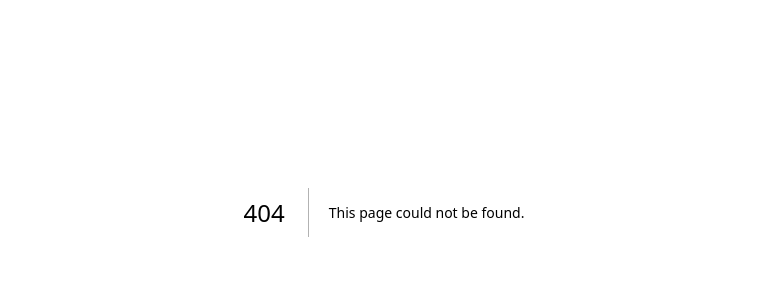
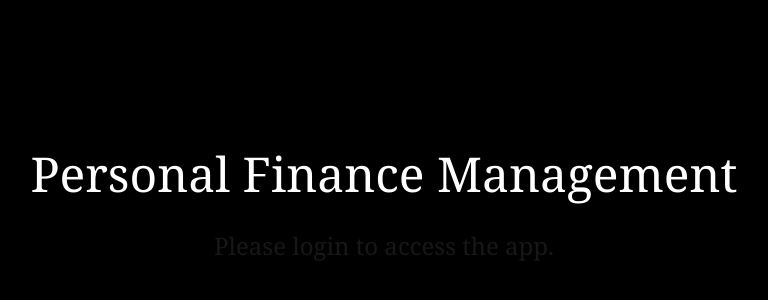
Before and after one commit to gurleensingh01/personal-finance-management, a Next.js app: page /personal-finance-management/main in a window 1280 px wide. Before the commit this address had no page. Shown: the part 188-488 px from the top of the page, without its empty margins (256-1024 px from the left). Built offline with nearby package versions, Linux system fonts and the light colour scheme; no server answers.

Commit message:
added Auth

```diff
--- a/app/page.js
+++ b/app/page.js
@@ -1,7 +1,16 @@
+import Link from 'next/link';
+
 export default function Page() {
+
   return (
-    <div className="flex h-screen bg-black justify-center items-center text-5xl font-sans">
-      <p className="text-white">Personal Finance Management</p>
-    </div>
-  );
+      <div className="flex h-screen bg-black font-serif">
+
+        <div className="m-auto text-center">
+          <p className="text-white text-5xl mb-8">Personal Finance Management</p>
+          <p className='text-3xl'>Begin your finance <Link className="hover:underline hover:cursor-pointer" href="/personal-finance-management">now</Link>
+          </p>
+        </div>
+
+      </div>
+    );
 }
--- /dev/null
+++ b/app/personal-finance-management/_utils/auth-context.js
@@ -0,0 +1,42 @@
+"use client";
+
+import { useContext, createContext, useState, useEffect } from "react";
+import {
+  signInWithPopup,
+  signOut,
+  onAuthStateChanged,
+  GoogleAuthProvider,
+} from "firebase/auth";
+import { auth } from "./firebase";
+
+const AuthContext = createContext();
+
+export const AuthContextProvider = ({ children }) => {
+  const [user, setUser] = useState(null);
+
+  const googleSignIn = () => {
+    const provider = new GoogleAuthProvider();
+    return signInWithPopup(auth, provider);
+  };
+
+  const firebaseSignOut = () => {
+    return signOut(auth);
+  };
+
+  useEffect(() => {
+    const unsubscribe = onAuthStateChanged(auth, (currentUser) => {
+      setUser(currentUser);
+    });
+    return () => unsubscribe();
+  }, [user]);
+
+  return (
+    <AuthContext.Provider value={{ user, googleSignIn, firebaseSignOut }}>
+      {children}
+    </AuthContext.Provider>
+  );
+};
+
+export const useUserAuth = () => {
+  return useContext(AuthContext);
+};
--- /dev/null
+++ b/app/personal-finance-management/_utils/firebase.js
@@ -0,0 +1,19 @@
+// Import the functions you need from the SDKs you need
+import { initializeApp } from "firebase/app";
+// TODO: Add SDKs for Firebase products that you want to use
+// https://firebase.google.com/docs/web/setup#available-libraries
+import { getAuth } from "firebase/auth";
+
+// Your web app's Firebase configuration
+const firebaseConfig = {
+  apiKey: process.env.NEXT_PUBLIC_FIREBASE_API_KEY,
+  authDomain: process.env.NEXT_PUBLIC_FIREBASE_AUTH_DOMAIN,
+  projectId: process.env.NEXT_PUBLIC_FIREBASE_PROJECT_ID,
+  storageBucket: process.env.NEXT_PUBLIC_FIREBASE_STORAGE_BUCKET,
+  messagingSenderId: process.env.NEXT_PUBLIC_FIREBASE_MESSAGING_SENDER_ID,
+  appId: process.env.NEXT_PUBLIC_FIREBASE_APP_ID,
+};
+
+// Initialize Firebase
+const app = initializeApp(firebaseConfig);
+export const auth = getAuth(app);
--- /dev/null
+++ b/app/personal-finance-management/layout.js
@@ -0,0 +1,5 @@
+import { AuthContextProvider } from "./_utils/auth-context";
+
+export default function Layout({ children }) {
+  return <AuthContextProvider>{children}</AuthContextProvider>;
+}
--- /dev/null
+++ b/app/personal-finance-management/main/page.js
@@ -0,0 +1,69 @@
+"use client";
+import { useUserAuth } from '../_utils/auth-context.js';
+import Link from 'next/link';
+
+export default function Page() {
+  const { user, firebaseSignOut } = useUserAuth();
+
+  const handleSignOut = async () => {
+    await firebaseSignOut();
+  };
+
+  if (!user) {
+    return (
+      <main className="flex h-screen bg-black font-serif">
+        <div className="m-auto text-center">
+          <p className="text-white text-5xl mb-8">Personal Finance Management</p>
+          <p className="text-2xl m-3">
+            Please <Link className="text-2xl hover:underline" href="/personal-finance-management">login</Link> to access the app.
+          </p>
+        </div>
+      </main>
+    );
+  }
+
+  return (
+    <div className="flex h-screen bg-black font-serif">
+
+      <div className="absolute top-4 right-4">
+        <button
+          onClick={handleSignOut}
+          className="bg-red-500 text-white px-4 py-2 rounded-md hover:bg-red-700 transition duration-300"
+        >
+          Logout
+        </button>
+      </div>
+
+      <div className="m-auto text-center">
+        <p className="text-white text-5xl mb-8">Personal Finance Management</p>
+        <p className="text-2xl m-3">
+                Welcome, {user.displayName}. Let's manage your finances.
+              </p>
+        <div className="border-4 border-white p-5 rounded-full w-96 mx-auto">
+          <label
+            className="block text-white text-2xl font-semibold mb-2"
+            htmlFor="salary"
+          >
+            Enter your salary:
+          </label>
+          <input
+            type="number"
+            id="salary"
+            name="salary"
+            className="p-2 rounded-md text-black w-28"
+            placeholder="Amount"
+          />
+          <select
+            className="ml-4 p-2 rounded-md text-black"
+            name="salaryType"
+            id="salaryType"
+          >
+            <option value="wage">Wage</option>
+            <option value="monthly">Monthly</option>
+            <option value="yearly">Yearly</option>
+          </select>
+        </div>
+      </div>
+    </div>
+  );
+}
--- /dev/null
+++ b/app/personal-finance-management/page.js
@@ -0,0 +1,46 @@
+"use client";
+
+import { useEffect } from "react";
+import { useRouter } from "next/navigation";
+import { useUserAuth } from "./_utils/auth-context";
+
+export default function Page() {
+  const { user, googleSignIn, firebaseSignOut } = useUserAuth();
+  const router = useRouter();
+
+  const handleSignIn = async () => {
+    await googleSignIn();
+  };
+
+  const handleSignOut = async () => {
+    await firebaseSignOut();
+  };
+
+  useEffect(() => {
+    if (user && typeof window !== "undefined") {
+      router.push("/personal-finance-management/main");
+    }
+  }, [user, router]);
+
+  return (
+    <div className="flex h-screen bg-black font-serif">
+        <div className="m-auto text-center">
+        <div>
+          {!user ? (
+            <div className="flex h-screen bg-black font-serif">
+                <div className="m-auto text-center">
+                    <p className="text-white text-5xl mb-8">Personal Finance Management</p>
+                    <button
+                        onClick={handleSignIn}
+                        className="text-3xl hover:underline hover:cursor-pointer"
+                    >
+                        Login with Google
+                    </button>
+                </div>
+            </div>
+          ): ( null )}
+        </div>
+      </div>
+    </div>
+  );
+}
```
Also changed, not shown: package.json (+7 -5 lines), 1 other file (tests, documents, lock files or other folders).
